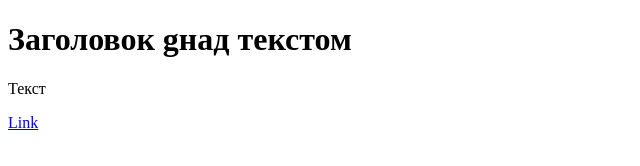
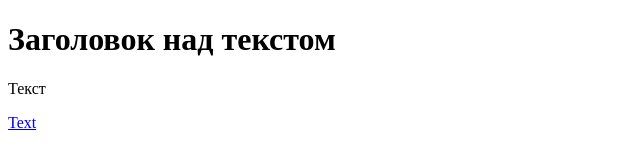
Before and after one commit to riese1989/git-basics, a plain HTML site: page test.html in a window 1280 px wide. Shown: the full height of the page, 0-640 px from the left. Drawn offline with Linux system fonts and the light colour scheme.

Commit message:
link and headers added

```diff
--- a/test.html
+++ b/test.html
@@ -5,8 +5,8 @@
     <title>Название</title>
 </head>
 <body>
-<h1>Заголовок gнад текстом</h1>
+<h1>Заголовок над текстом</h1>
 <p>Текст</p>
-<a href="janlanklflaf">Link</a>
+<a href ="#header">Text</a>
 </body>
 </html>
```
